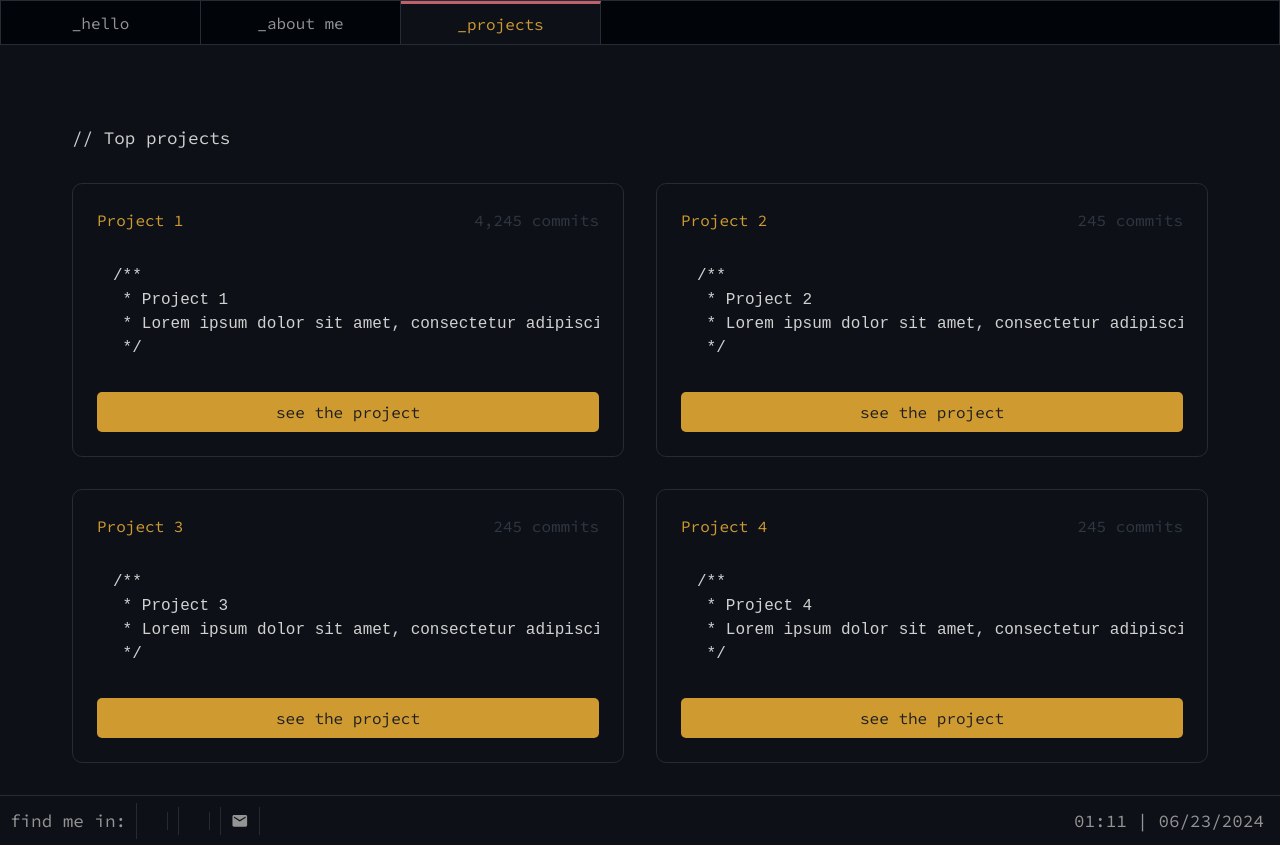
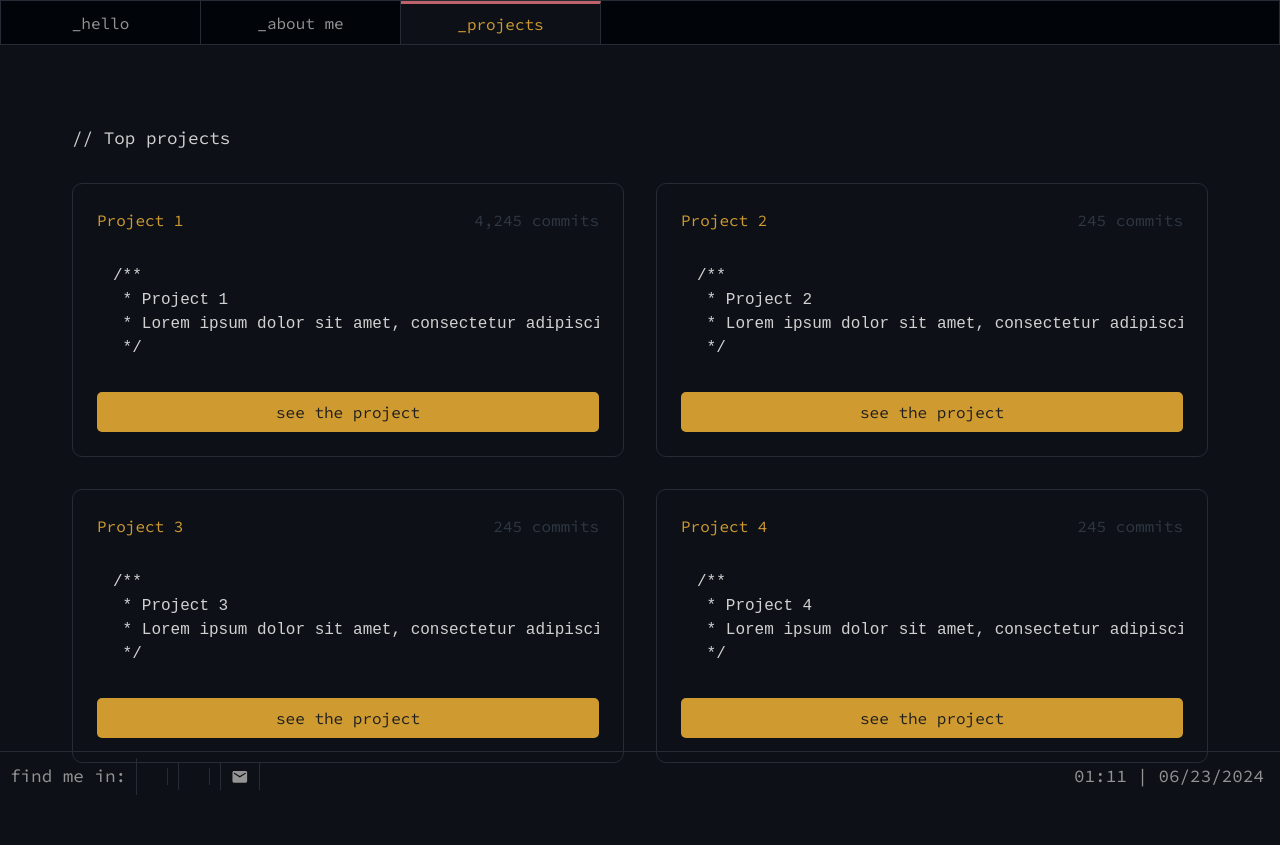
Before and after one commit to jung-eugene/portfolio, a Next.js app: page /project in a window 1280 px wide. After the commit the page ends 801 px from the top, so only its background shows below. Built offline with nearby package versions, Linux system fonts and the light colour scheme; some icons are missing.

Commit message:
fix footer floating issue

```diff
--- a/styles/Footer.module.css
+++ b/styles/Footer.module.css
@@ -3,27 +3,31 @@
   color: rgb(148, 148, 148);
   display: flex;
   justify-content: space-between;
+  align-items: center;
+  border-top: 1px solid rgb(37, 44, 54);
+  height: 50px;
   padding-right: 1rem;
-  align-items: center;
-  border-top: 1px solid rgba(139, 148, 158, 0.2);
-  height: 50px;
 }
+
 .footer div {
   display: flex;
   font-size: 1.1rem;
   align-items: center;
 }
+
 .footer p {
-  border-right: 1px solid rgba(139, 148, 158, 0.2);
+  border-right: 1px solid rgb(37, 44, 54);
   font-size: 1.1rem;
   padding: 5px 10px;
 }
+
 .footer span {
-  border-right: 1px solid rgba(139, 148, 158, 0.2);
+  border-right: 1px solid rgb(37, 44, 54);
   padding: 5px 10px;
   display: flex;
   align-items: center;
 }
+
 @media screen and (max-width: 425px) {
   .footer div {
     font-size: 1.1rem;
--- a/styles/Project.module.css
+++ b/styles/Project.module.css
@@ -4,6 +4,7 @@
   margin: 0 auto;
   color: #d1d1d1;
   background-color: transparent;
+  height: calc(100vh - 110px);
 }
 
 .heading {
```
